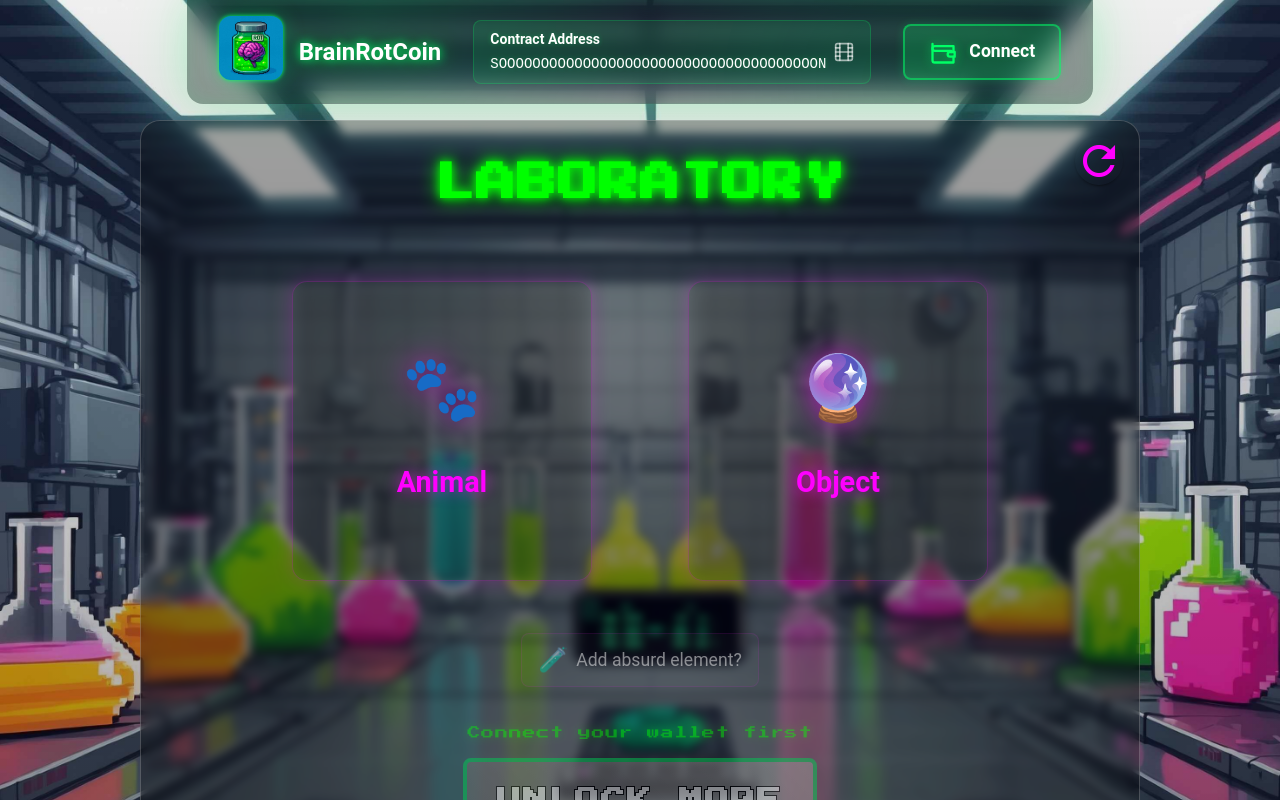
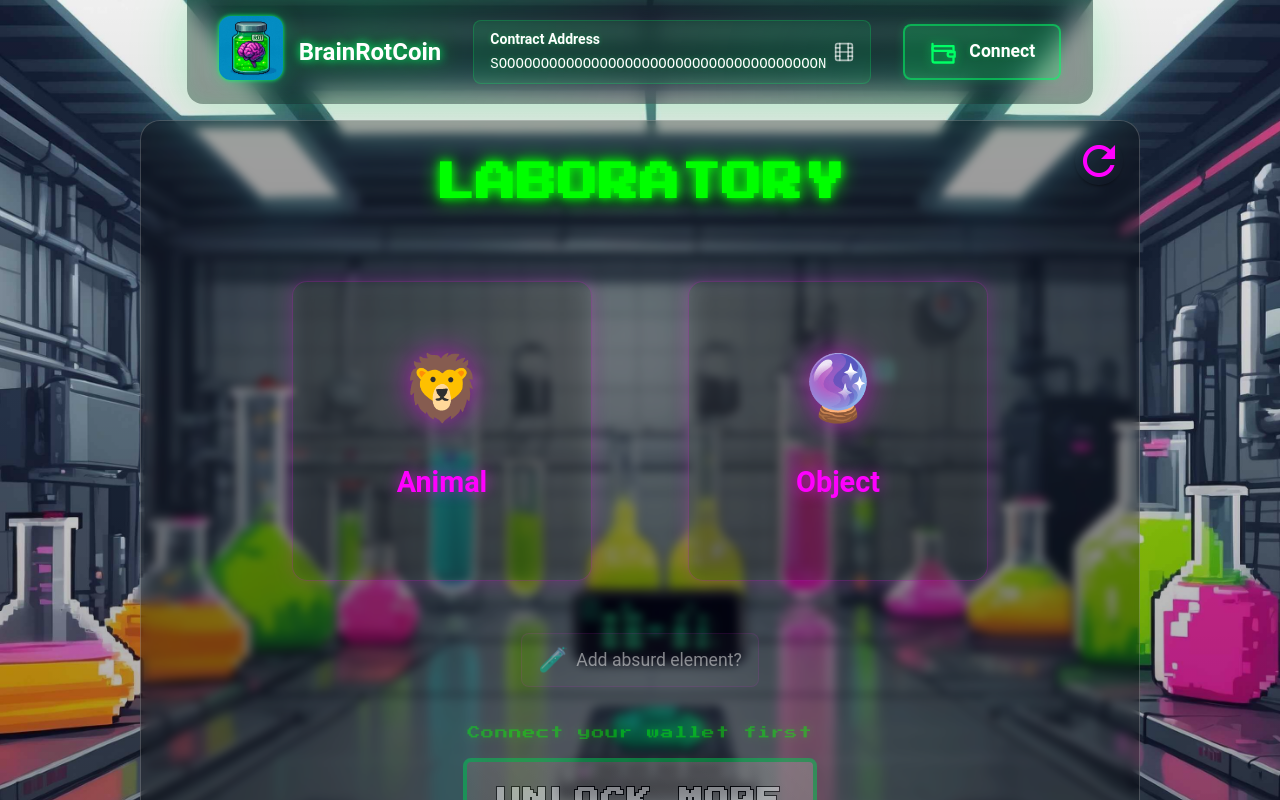
Before and after one commit to matveyDev/meme_app, a Vue app in the folder frontend/: page / in a window 1280 px wide. Shown: the top 800 px of the page. Built offline with nearby package versions, Linux system fonts and the light colour scheme.

Commit message:
new emoji

```diff
--- a/frontend/src/components/Laboratory.vue
+++ b/frontend/src/components/Laboratory.vue
@@ -16,7 +16,7 @@
       <div class="selection-cards" v-if="!generatedMeme">
         <div class="selection-card" :class="{ selected: selectedAnimal }" @click="openAnimalModal">
           <template v-if="!selectedAnimal">
-            <div class="card-icon">🐾</div>
+            <div class="card-icon">🦁</div>
             <h2 class="card-title">Animal</h2>
           </template>
           <template v-else>
```
